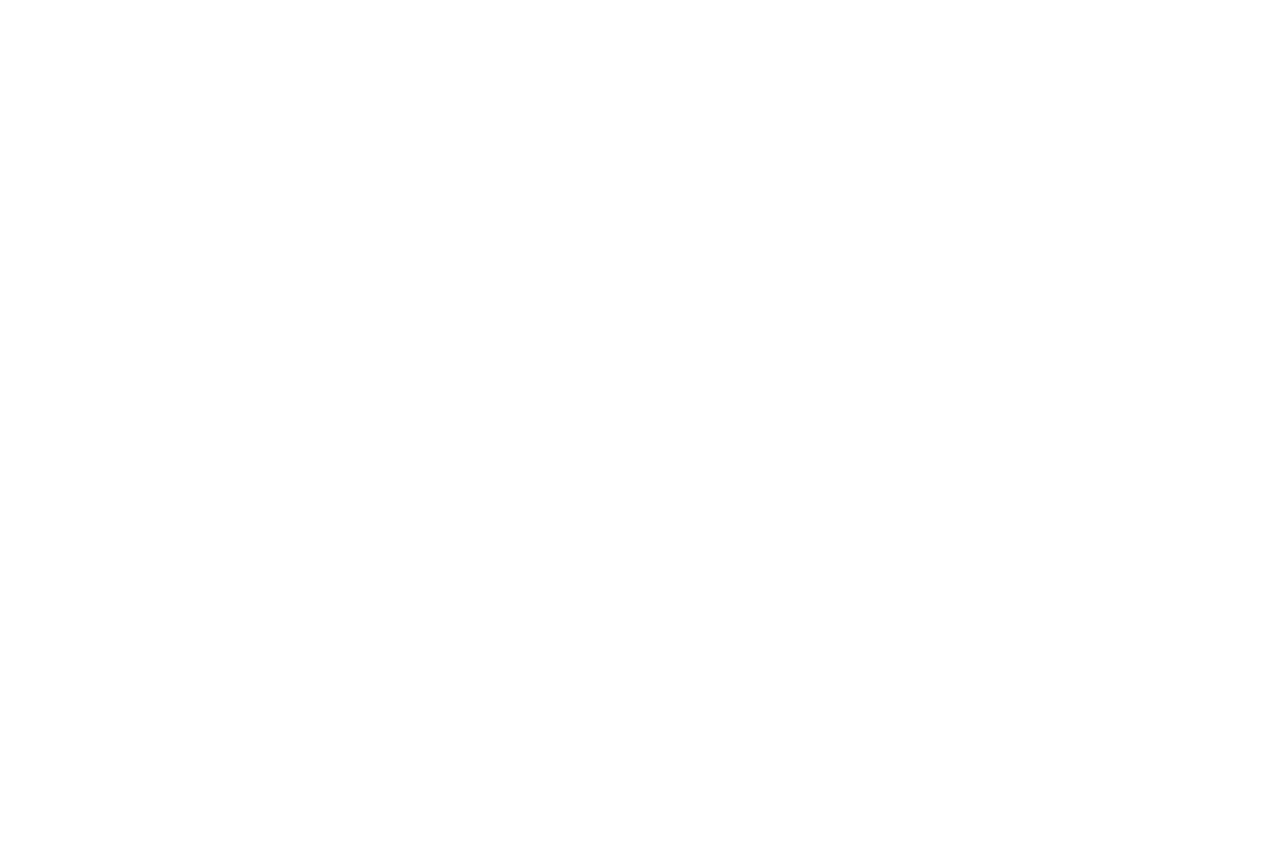
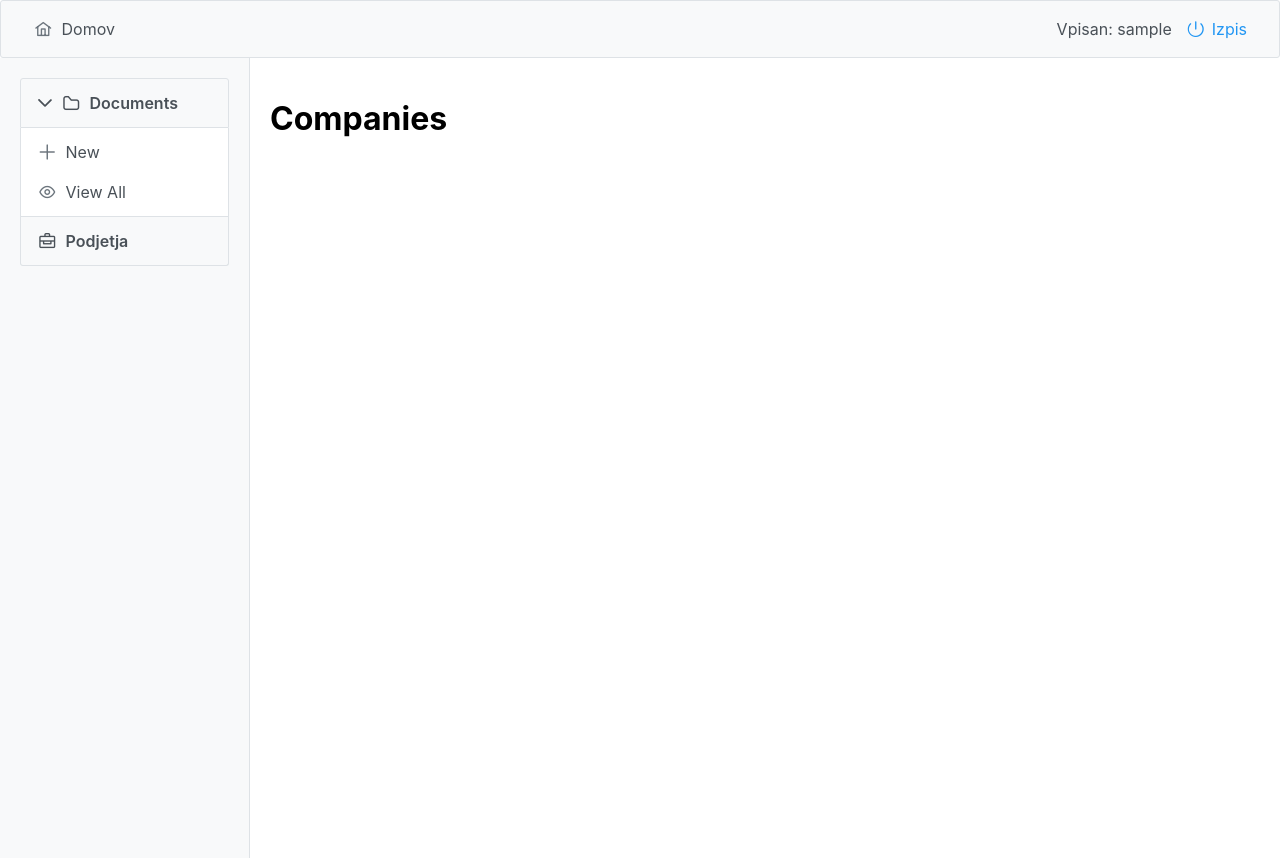
Before and after one commit to LasicTim/EDC_project, a React (Create React App) app in the folder frontend/: page /companies in a window 1280 px wide. Before the commit this address had no page. Before the commit the page ends 800 px from the top, so only its background shows below. Built offline with nearby package versions, Linux system fonts and the light colour scheme; sample sign-in values are in the browser's storage; the HTML template or start-up script is replaced by a standard one.

Commit message:
Create a layout for the app

```diff
--- a/frontend/src/App.tsx
+++ b/frontend/src/App.tsx
@@ -1,27 +1,20 @@
-import React, { useEffect, useState } from "react";
-import { Editor } from "@tinymce/tinymce-react";
-import Header from "./components/header/header"; // Import Header component
-import { useFetcher, useNavigate } from "react-router-dom";
-import TinyMCEEditor from "./components/tinymceeditor";
+import React from "react";
+import { Routes, Route } from "react-router-dom";
+import Layout from "./components/layout/layout";
+import Home from "./components/home";
+import Companies from "./components/companies/companies";
+import Login from "./components/login/login";
+import SignUp from "./components/signup/signup";
+import "./App.css";
 
 
 const App: React.FC = () => {
-  const [content, setContent] = useState("");
-  const navigate = useNavigate();
+
 
   return (
     <>
-      <Header />
-      <div style={{ padding: "20px" }}>
-        <h1>TinyMCE 7.7 Without API Key (Local)</h1>
-        <TinyMCEEditor
-          onEditorChange={(newContent) => setContent(newContent)}
-        />
-        <h2>Preview:</h2>
-        <div dangerouslySetInnerHTML={{ __html: content }} />
-      </div>
     </>
-  );
+);
 };
 
 export default App;
--- /dev/null
+++ b/frontend/src/components/companies/companies.tsx
@@ -0,0 +1,12 @@
+import React from 'react';
+
+const Companies: React.FC = () => {
+    return (
+        <div>
+            <h1>Companies</h1>
+            {/* Add your companies content here */}
+        </div>
+    );
+};
+
+export default Companies;
--- /dev/null
+++ b/frontend/src/components/home.tsx
@@ -0,0 +1,19 @@
+import React, { useState } from 'react';
+import TinyMCEEditor from './tinymceeditor';
+
+const Home: React.FC = () => {
+    const [content, setContent] = useState("");
+
+    return (
+        <>
+            <h1>TinyMCE 7.7 Without API Key (Local)</h1>
+            <TinyMCEEditor
+                onEditorChange={(newContent) => setContent(newContent)}
+            />
+            <h2>Preview:</h2>
+            <div dangerouslySetInnerHTML={{ __html: content }} />
+        </>
+    );
+};
+
+export default Home;
--- /dev/null
+++ b/frontend/src/components/layout/layout.css
@@ -0,0 +1,47 @@
+.app-container {
+    display: flex;
+    min-height: 100vh;
+  }
+
+  .menu-container {
+    width: 250px;
+    background-color: #f8f9fa;
+    border-right: 1px solid #dee2e6;
+    padding: 20px;
+  }
+
+  .content-container.auth-page {
+    margin-left: 0;
+    padding: 0;
+    display: flex;
+    justify-content: center;
+    align-items: center;
+    min-height: 100vh;
+  }
+
+  .content-container {
+    flex: 1;
+    padding: 20px;
+  }
+
+  /* Add responsive breakpoints */
+  @media screen and (max-width: 768px) {
+    .menu-container {
+      width: 200px;
+      padding: 15px;
+    }
+  }
+
+  @media screen and (max-width: 576px) {
+    .menu-container {
+      width: 70px;
+      padding: 10px;
+    }
+
+    /* Hide text labels on small screens */
+    .p-panelmenu .p-menuitem-text {
+      display: none;
+    }
+
+
+  }
--- /dev/null
+++ b/frontend/src/components/layout/layout.tsx
@@ -0,0 +1,29 @@
+import React from 'react';
+import Header from '../header/header';
+import Menu from '../sidebar/sidebar';
+import { useLocation } from 'react-router-dom';
+import { Outlet } from 'react-router-dom';
+import './layout.css';
+
+const Layout: React.FC = () => {
+    const location = useLocation();
+    const isAuthPage = location.pathname === '/login' || location.pathname === '/signup';
+
+    return (
+        <>
+            {!isAuthPage && <Header />}
+            <div className="app-container">
+                {!isAuthPage && (
+                    <div className="menu-container">
+                        <Menu />
+                    </div>
+                )}
+                <div className="content-container">
+                    <Outlet />
+                </div>
+            </div>
+        </>
+    );
+};
+
+export default Layout;
--- /dev/null
+++ b/frontend/src/components/sidebar/sidebar.tsx
@@ -0,0 +1,38 @@
+import React from 'react';
+import { PanelMenu } from 'primereact/panelmenu';
+import { useNavigate } from 'react-router-dom';
+
+import './sidebar.css';
+
+const Menu: React.FC = () => {
+    const navigate = useNavigate();
+    const items = [
+        {
+            label: 'Documents',
+            icon: 'pi pi-fw pi-folder',
+            expanded: true,
+            items: [
+                {
+                    label: 'New',
+                    icon: 'pi pi-fw pi-plus',
+                },
+                {
+                    label: 'View All',
+                    icon: 'pi pi-fw pi-eye'
+                }
+            ],
+        },
+        {
+            label: 'Podjetja',
+            icon: 'pi pi-fw pi-briefcase',
+            command: () => navigate('/companies'),
+        },
+        // Add more menu items as needed
+    ];
+
+    return (
+        <PanelMenu model={items} className="sidebar-menu" />
+    );
+};
+
+export default Menu;
--- a/frontend/src/index.tsx
+++ b/frontend/src/index.tsx
@@ -7,19 +7,25 @@ import { BrowserRouter, Routes, Route } from "react-router-dom";
 import LogIn from './components/login/login';
 import SignUp from './components/signup/signup';
 import AuthWrapper from './utils/AuthWrapper';
+import Login from './components/login/login';
+import Layout from './components/layout/layout';
+import Companies from './components/companies/companies';
+import Home from './components/home';
 
 const root = ReactDOM.createRoot(
   document.getElementById('root') as HTMLElement
 );
 root.render(
-
     <React.StrictMode>
       <BrowserRouter>
         <AuthWrapper>
           <Routes>
-              <Route path="/" element={<App />} />
-              <Route path="/login" element={<LogIn />} />
+            <Route path="/login" element={<Login />} />
             <Route path="/signup" element={<SignUp />} />
+            <Route element={<Layout />}>
+              <Route path="/" element={<Home />} />
+              <Route path="/companies" element={<Companies />} />
+            </Route>
           </Routes>
         </AuthWrapper>
       </BrowserRouter>
```
Also changed, not shown: frontend/src/App.css (line endings or trailing spaces), frontend/src/components/sidebar/sidebar.css (added). Lines whose indentation alone changed are shown as unchanged.
